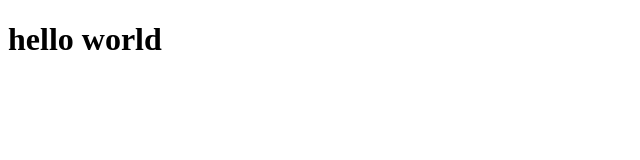
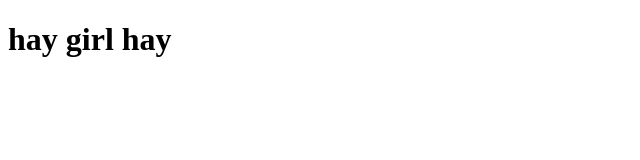
Before and after one commit to chrisjc1105/html-practice, a plain HTML site: page index.html in a window 1280 px wide. Shown: the whole page, without its empty margins (0-640 px from the left). Drawn offline with Linux system fonts and the light colour scheme.

Commit message:
html code changes

```diff
--- a/index.html
+++ b/index.html
@@ -6,6 +6,6 @@
         <title>Document</title>
     </head>
     <body>
-        <h1>hello world</h1>
+        <h1>hay girl hay</h1>
     </body>
 </html>
```
